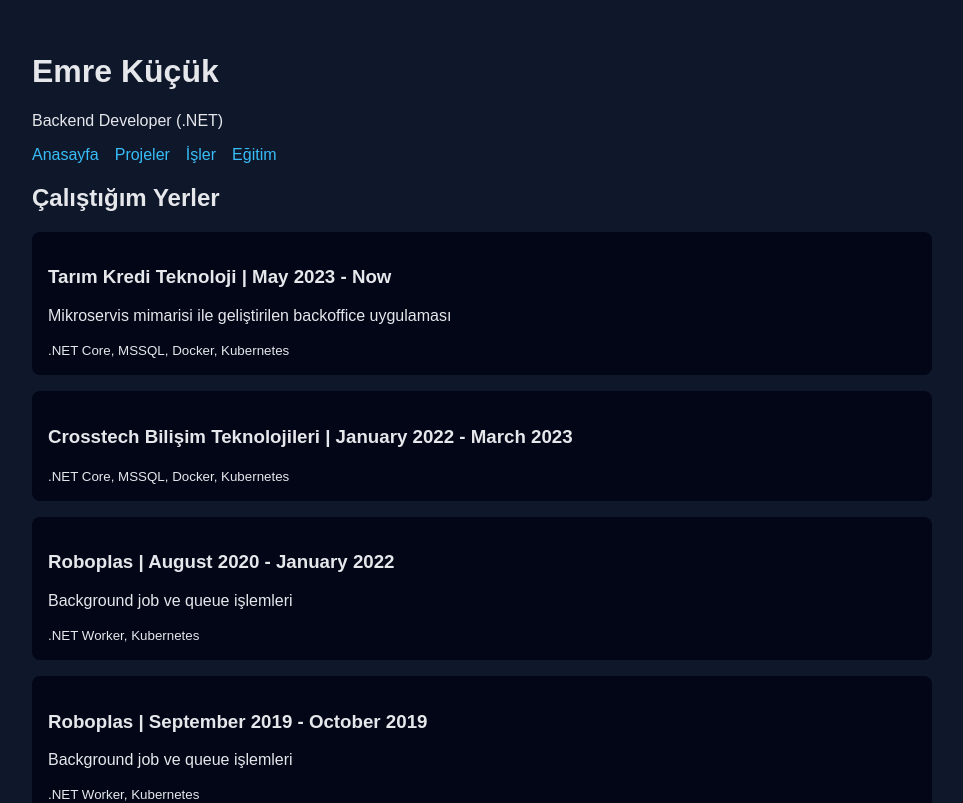
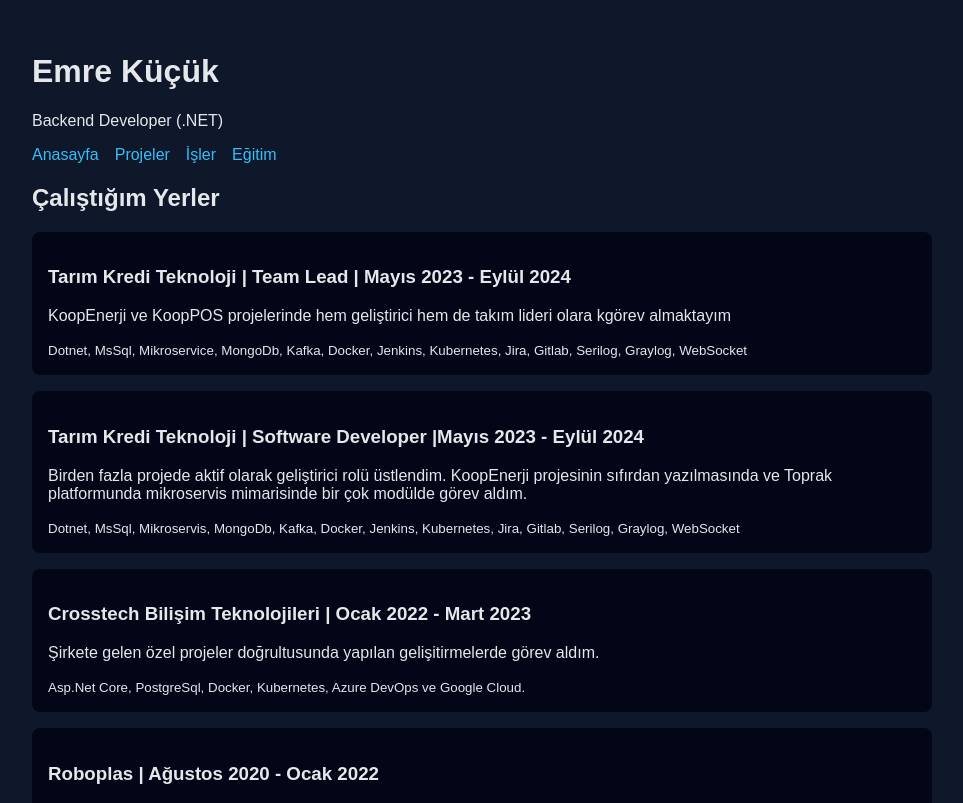
Before and after one commit to emrekucuk/emrekucuk, a React (Vite) app: page /jobs in a window 1280 px wide. Shown: the top 803 px of the page, without its empty margins (158-1121 px from the left). Built offline with nearby package versions, Linux system fonts and the light colour scheme.

Commit message:
Updated project and jobs

```diff
--- a/src/pages/Home.jsx
+++ b/src/pages/Home.jsx
@@ -3,7 +3,14 @@
     <>
       <section>
         <h2>Hakkımda</h2>
-        <p>.NET backend developer, mikroservis ve container deneyimi.</p>
+        <p>
+          2020 yılından bu yana yazılım geliştirici olarak çalışıyor, projelerin analiz, genel mimari tasarım,
+          veritabanı tasarımı ve sıfırdan repository oluşturma süreçlerinde aktif rol alıyorum.
+          Jenkinsfile ve Dockerfile yazımı, Jenkins pipeline oluşturma, projelerin Kubernetes ortamında yayına alınması,
+           iş planlama ve geliştirme adımlarında uçtan uca sorumluluk üstleniyorum.
+          Halihazırda hem aktif geliştirici hem de takım lideri olarak görev alarak teknik süreçlerin yanı sıra
+          ekip koordinasyonuna da katkı sağlıyorum.
+          </p>
       </section>
     </>
   );
--- a/src/pages/Jobs.jsx
+++ b/src/pages/Jobs.jsx
@@ -3,24 +3,28 @@
 export default function Jobs() {
   const jobs = [
     {
-      title: "Tarım Kredi Teknoloji | May 2023 - Now",
-      description: "Mikroservis mimarisi ile geliştirilen backoffice uygulaması",
-      tech: ".NET Core, MSSQL, Docker, Kubernetes",
+      title: "Tarım Kredi Teknoloji | Team Lead | Mayıs 2023 - Eylül 2024",
+      description: "KoopEnerji ve KoopPOS projelerinde hem geliştirici hem de takım lideri olara kgörev almaktayım",
+      tech: "Dotnet, MsSql, Mikroservice, MongoDb, Kafka, Docker, Jenkins, Kubernetes, Jira, Gitlab, Serilog, Graylog, WebSocket",
     },
     {
-      title: "Crosstech Bilişim Teknolojileri | January 2022 - March 2023",
-      description: "",
-      tech: ".NET Core, MSSQL, Docker, Kubernetes",
+      title: "Tarım Kredi Teknoloji | Software Developer |Mayıs 2023 - Eylül 2024",
+      description: "Birden fazla projede aktif olarak geliştirici rolü üstlendim. KoopEnerji projesinin sıfırdan yazılmasında ve Toprak platformunda mikroservis mimarisinde bir çok modülde görev aldım.",
+      tech: "Dotnet, MsSql, Mikroservis, MongoDb, Kafka, Docker, Jenkins, Kubernetes, Jira, Gitlab, Serilog, Graylog, WebSocket",
     },
     {
-      title: "Roboplas | August 2020 - January 2022",
-      description: "Background job ve queue işlemleri",
-      tech: ".NET Worker, Kubernetes",
+      title: "Crosstech Bilişim Teknolojileri | Ocak 2022 - Mart 2023",
+      description: "Şirkete gelen özel projeler doğrultusunda yapılan gelişitirmelerde görev aldım.",
+      tech: "Asp.Net Core, PostgreSql, Docker, Kubernetes, Azure DevOps ve Google Cloud.",
     },
     {
-      title: "Roboplas | September 2019 - October 2019",
-      description: "Background job ve queue işlemleri",
-      tech: ".NET Worker, Kubernetes",
+      title: "Roboplas | Ağustos 2020 - Ocak 2022",
+      description: "ERP projesinin birkaç modülünün geliştirilmesinde Backend Developer olarak çalıştım.",
+      tech: "ASP.NET, Ms SQL",    },
+    {
+      title: "Roboplas | Eylül 2019 - Ekim 2019",
+      description: "ERP projesinin birkaç modülünün geliştirilmesinde Backend Developer olarak çalıştım.",
+      tech: "ASP.NET, Ms SQL",
     },
   ];
 
--- a/src/pages/Projects.jsx
+++ b/src/pages/Projects.jsx
@@ -3,19 +3,19 @@
 export default function Projects() {
   const projects = [
     {
-      title: "POS Backoffice System",
-      description: "Mikroservis mimarisi ile geliştirilen backoffice uygulaması",
-      tech: ".NET Core, MSSQL, Docker",
+      title: "KoopPOS",
+      description: "KoopPOS, modern, web tabanlı bir kasa platformudur. Sıfırdan geliştirilmiştir.\n 'KoopPOS Kooperatif', 1100'den fazla kooperatif lokasyonunda çalışmaktadır. 'KoopPOS Market' aktif olarak geliştirilmekte olup, 2500'den fazla market lokasyonunda çalışması planlanmaktadır. ",
+      tech: "DOTNET 10, React, Ms SQL, Hangfire, WebSocket, Docker, Jenkins, Kubernetes, IIS, Graylog, Serilog, Nexus",
     },
     {
-      title: "Payment Gateway",
-      description: "Ödeme altyapısı ve banka entegrasyonları",
-      tech: ".NET, REST, PostgreSQL",
+      title: "KoopEnerji",
+      description: "modern, web tabanlı bir yakıt otomasyon sistemidir. Sıfırdan geliştirilmiştir. Sahada aktif olarak test edilmektedir. Tarpet, KoopEnerji'nin eski versiyonudur. 1600'den fazla lokasyonda çalışmaktadır. 3 yıldır bakımını yapıyoruz.",
+      tech: "DOTNET 10, React, Ms SQL, WebSocket, Docker, Jenkins, Kubernetes, IIS, Graylog, Serilog, Nexus",
     },
     {
-      title: "Worker Service",
-      description: "Background job ve queue işlemleri",
-      tech: ".NET Worker, Kubernetes",
+      title: "Toprak",
+      description: "kurumsal modüllerden oluşan bir kurumsal yazılım platformudur. Sıfırdan geliştirilmiştir. Tarım Kredi Grubu'ndaki 18 şirket tarafından kullanılmaktadır. Backend mikroservis mimarisi, Frontend mikrofrontend ve mobil uygulaması vardır. Birçok modülünde aktif olarak geliştirme yaptım. ",
+      tech: "DOTNET 10, React, Ms SQL, WebSocket, Docker, Jenkins, Kubernetes, IIS, Graylog, Serilog, Nexus, Microservices",
     },
   ];
 
```
